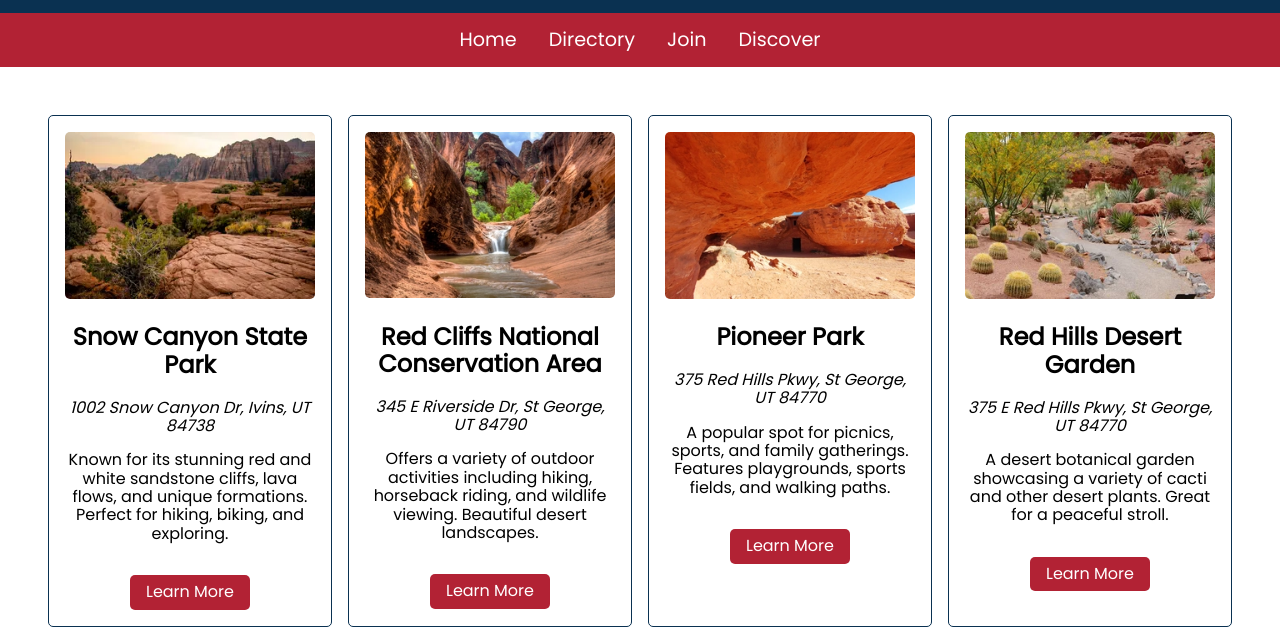
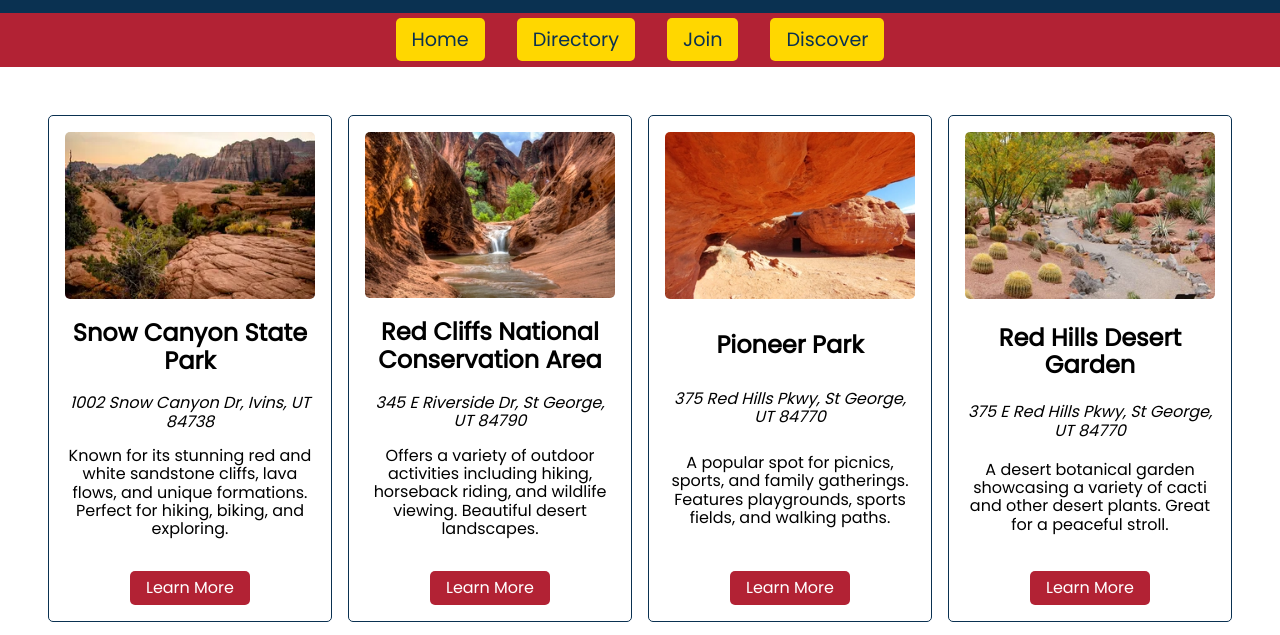
Before and after one commit to partsguy73/wdd231, a plain HTML site: page chamber/discover.html in a window 1280 px wide. Shown: the part 98-733 px from the top of the page. Drawn offline with Linux system fonts and the light colour scheme.

Commit message:
style changes to chamber discover page

```diff
--- a/chamber/styles/chamber.css
+++ b/chamber/styles/chamber.css
@@ -65,6 +65,15 @@ header .header-text h1 {
 .main-nav ul li a {
     color: var(--header-text); /* Changed text color to white */
     text-decoration: none; /* Removed underline */
+    padding: 0.5rem 1rem; /* Added padding for better click area */
+    transition: background-color 0.3s, color 0.3s; /* Smooth transition for hover effects */
+}
+
+.main-nav ul li a:hover,
+.main-nav ul li a.active {
+    background-color: var(--accents); /* Highlight background on hover and active */
+    color: var(--primary); /* Change text color on hover and active */
+    border-radius: 5px; /* Rounded corners for better aesthetics */
 }
 
 header .hamburger {
@@ -108,6 +117,7 @@ h2 {
     cursor: pointer;
     border-radius: 5px;
     margin-top: 1rem;
+    align-self: center; /* Center the button horizontally */
 }
 
 .learn-more-btn:hover {
@@ -265,6 +275,9 @@ footer div {
 }
 
 .place-card {
+    display: flex;
+    flex-direction: column;
+    justify-content: space-between;
     border: 1px solid var(--primary);
     border-radius: 5px;
     padding: 1rem;
```
